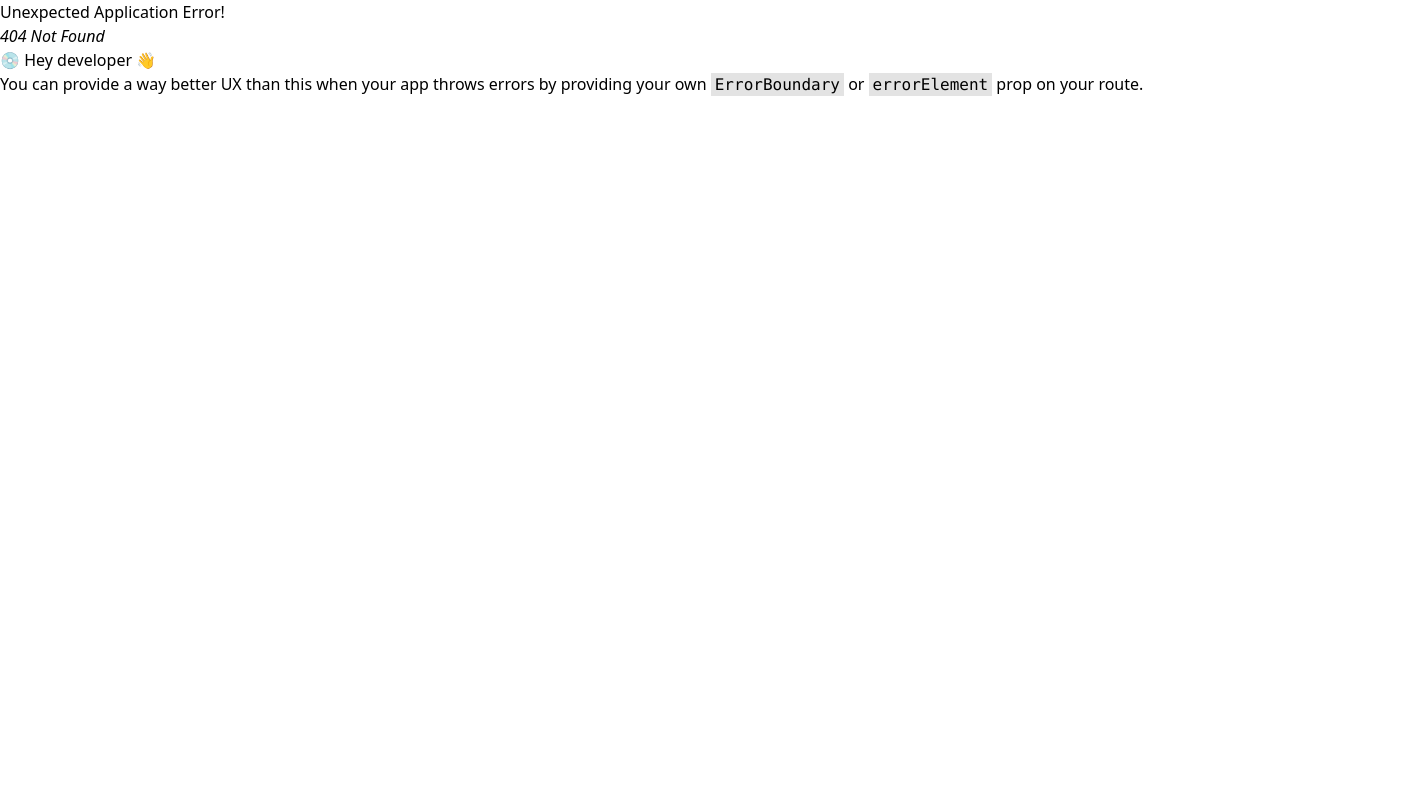
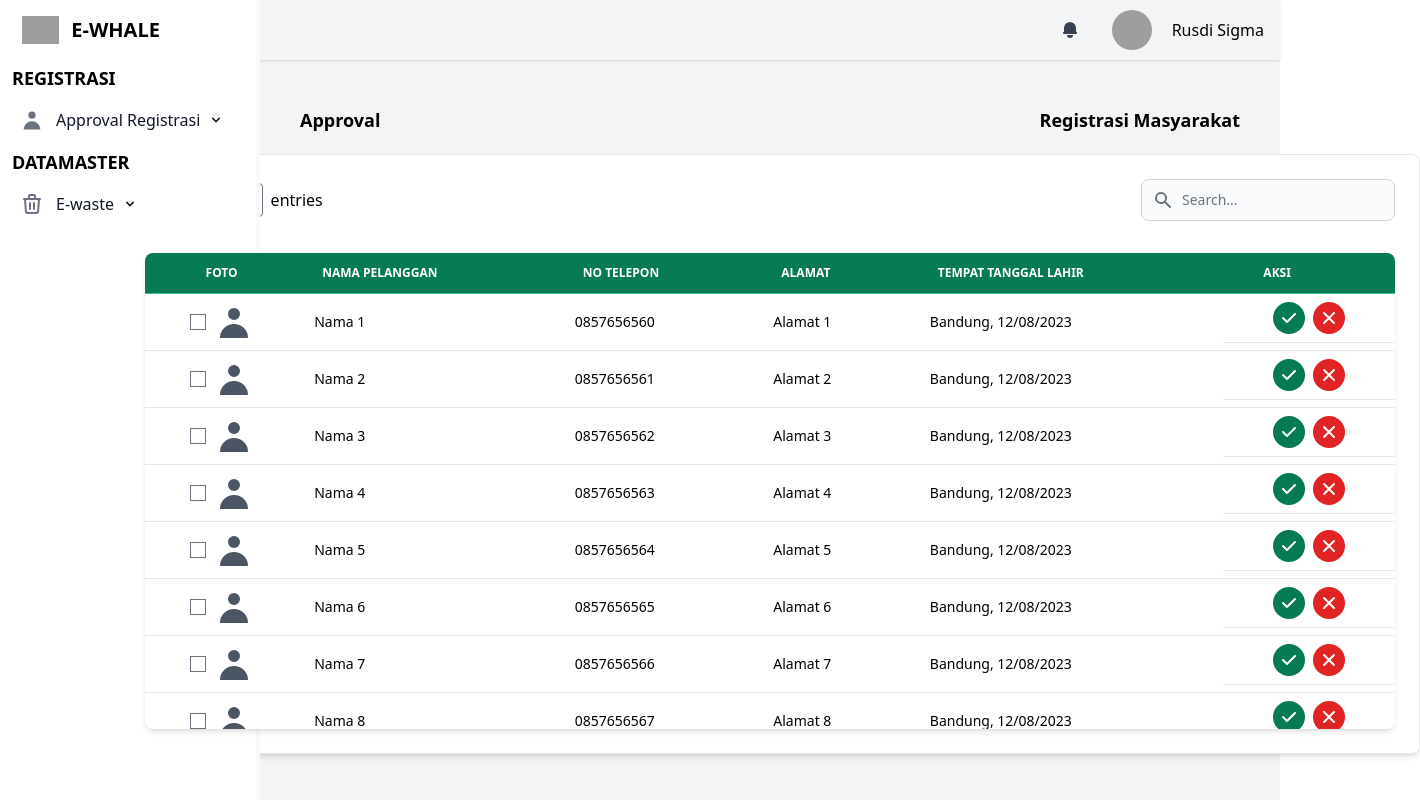
Before and after one commit to e-wastepas-PPL-A/ewastepas-admin-fe, a React (Vite) app: page /register-masyarakat in a window 1280 px wide. Before the commit this address had no page. Shown: the whole page, 1420 px wide, since content can reach past the window. Built offline with nearby package versions, Linux system fonts and the light colour scheme; grey boxes are pictures that could not be loaded.

Commit message:
Slicing UI & Create Table for Registrasi Masyarakat

```diff
--- a/src/components/Sidebar.jsx
+++ b/src/components/Sidebar.jsx
@@ -1,8 +1,8 @@
-
 "use client";
 
+import { useState } from "react"; // Import useState
 import { Sidebar } from "flowbite-react";
-import { HiArchive, HiArrowSmRight, HiChartPie, HiInbox, HiReceiptRefund, HiShoppingBag, HiTable, HiTrash, HiTruck, HiUser, HiUserGroup, HiViewBoards } from "react-icons/hi";
+import { HiTruck, HiUser, HiUserGroup, HiTrash, HiChevronDown, HiOutlineTrash} from "react-icons/hi"; // Impor ikon yang diperlukan
 
 const customTheme = {
   root: {
@@ -11,25 +11,63 @@ const customTheme = {
 }
 
 export default function CustomSidebar() {
+  const [isOpenApproval, setIsOpenApproval] = useState(false); // Status untuk mengatur dropdown Approval Registrasi
+  const [isOpenEwaste, setIsOpenEwaste] = useState(false); // Status untuk mengatur dropdown E-waste
+
   return (
-    <Sidebar aria-label="Sidebar with logo" className="bg-white" theme={customTheme}>
+    <Sidebar aria-label="Sidebar dengan logo" className="bg-white" theme={customTheme}>
       <Sidebar.Logo href="#" img="/dummy-logo.png" imgAlt="">
         E-WHALE
       </Sidebar.Logo>
       <Sidebar.Items>
         <Sidebar.ItemGroup>
-          <Sidebar.Item href="#" icon={HiUser}>
-            Approval Registrasi
+          {/* Title REGISTRASI */}
+          <h2 className="text-lg font-semibold my-2">REGISTRASI</h2>
+          <Sidebar.Item
+            href="#"
+            icon={HiUser}
+            onClick={() => setIsOpenApproval(!isOpenApproval)}
+            className="flex items-center justify-between"
+          >
+            <div className="flex items-center">
+              <span>Approval Registrasi</span>
+              <HiChevronDown className={`ml-2 transition-transform ${isOpenApproval ? 'rotate-180' : ''}`} />
+            </div>
+          </Sidebar.Item>
+          {isOpenApproval && (
+            <Sidebar.ItemGroup>
+              <Sidebar.Item href="/register-masyarakat" icon={HiUserGroup}>
+                Registrasi Masyarakat
               </Sidebar.Item>
               <Sidebar.Item href="#" icon={HiTruck}>
                 Registrasi Kurir
               </Sidebar.Item>
-          <Sidebar.Item href="#" icon={HiUserGroup}>
-            Registrasi Masyarakat
+            </Sidebar.ItemGroup>
+          )}
+
+          {/* Title DATAMASTER */}
+          <h2 className="text-lg font-semibold my-2">DATAMASTER</h2>
+          <Sidebar.Item
+            href="#"
+            icon={HiOutlineTrash}
+            onClick={() => setIsOpenEwaste(!isOpenEwaste)}
+            className="flex items-center justify-between"
+          >
+            <div className="flex items-center">
+              <span>E-waste</span>
+              <HiChevronDown className={`ml-2 transition-transform ${isOpenEwaste ? 'rotate-180' : ''}`} />
+            </div>
           </Sidebar.Item>
+          {isOpenEwaste && (
+            <Sidebar.ItemGroup>
               <Sidebar.Item href="/permintaan-sampah" icon={HiTrash}>
                 Permintaan Sampah
               </Sidebar.Item>
+              <Sidebar.Item href="#" icon={HiTruck}>
+                Penjemputan Sampah
+              </Sidebar.Item>
+            </Sidebar.ItemGroup>
+          )}
         </Sidebar.ItemGroup>
       </Sidebar.Items>
     </Sidebar>
--- /dev/null
+++ b/src/components/TableApproveMasyarakat.jsx
@@ -0,0 +1,53 @@
+"use client";
+
+import { HiUser, HiCheck, HiX } from "react-icons/hi";
+import { Table } from "flowbite-react";
+
+export default function CustomTable() {
+  return (
+    <div className="relative overflow-x-auto shadow-md sm:rounded-lg">
+    <Table className="w-full text-sm text-left rtl:text-right text-black dark:text-black">
+      <thead className="text-xs text-white uppercase bg-green-600 border-b border-green-400 dark:text-white">
+        <tr>
+          <th scope="col" className="px-6 py-2 text-center">Foto</th>
+          <th scope="col" className="px-6 py-3">Nama Pelanggan</th>
+          <th scope="col" className="px-6 py-3">No Telepon</th>
+          <th scope="col" className="px-6 py-3">Alamat</th>
+          <th scope="col" className="px-6 py-3">Tempat Tanggal Lahir</th>
+          <th scope="col" className="px-10 py-3">Aksi</th>
+        </tr>
+      </thead>
+      <tbody>
+        {Array(10).fill().map((_, index) => (
+          <tr key={index} className="bg-white border-b border-grey hover:bg-green-100">
+            <td className="py-2 px-4 border-b text-center">
+              <input type="checkbox" className="mr-2" />
+              <HiUser className="inline-block text-gray-600" size={40} />
+            </td>
+            <td className="py-2 px-4 border-b">Nama {index + 1}</td>
+            <td className="py-2 px-4 border-b">085765656{index}</td>
+            <td className="py-2 px-4 border-b">Alamat {index + 1}</td>
+            <td className="py-2 px-4 border-b">Bandung, 12/08/2023</td>
+            <td className="py-2 px-4 border-b text-center flex items-center justify-center">
+              <button
+                className="bg-green-600 text-white rounded-full w-8 h-8 flex items-center justify-center hover:bg-green-700"
+                title="Ceklis (Approval)"
+              >
+                <HiCheck size={20} />
+              </button>
+              <button
+                className="bg-red-600 text-white rounded-full w-8 h-8 flex items-center justify-center hover:bg-red-700 ml-2"
+                title="Silang (Reject)"
+              >
+                <HiX size={20} />
+              </button>
+            </td>
+          </tr>
+        ))}
+      </tbody>
+    </Table>
+  </div>
+
+
+  );
+}
--- a/src/main.jsx
+++ b/src/main.jsx
@@ -16,7 +16,7 @@ const router = createBrowserRouter([
     element: <App />,
   },
   {
-    path: "/register",
+    path: "/register-masyarakat",
     element: <Register />,
   },
   {
--- a/src/pages/RegisterPage.jsx
+++ b/src/pages/RegisterPage.jsx
@@ -1,7 +1,86 @@
+import { useEffect } from "react";
+import { Card } from "flowbite-react";
+import React from "react";
+import CustomSidebar from "../components/Sidebar";
+import CustomNavbar from "../components/Navbar";
+import CustomTableMasyarakat from "../components/TableApproveMasyarakat";
+import CustomSearchbar from "../components/Searchbar";
+
+
+// Sidebar component
+export function Sidebar1() {
+  return (
+    <div className="Sidebar" style={{
+      position: "fixed",
+      left: 0,
+      top: 0,
+      width: "260px",
+      height: "100vh",
+      backgroundColor: "#f8f9fa"
+    }}>
+      <CustomSidebar />
+    </div>
+  );
+}
+
+// Navbar component
+export function Navbar1() {
+  return (
+    <div style={{ position: "fixed", top: 0, left: "260px", right: 0, height: "60px", backgroundColor: "#343a40", color: "#fff" }}>
+      <CustomNavbar />
+    </div>
+  );
+}
+
+
 export default function Register() {
+  useEffect(() => {
+    document.title = "E-Wastepas | Registrasi Masyarakat";
+  }, []);
+
     return (
-      <h1 className="text-3xl font-bold underline flex justify-center items-center min-h-screen">
-      Halaman Register
-      </h1>
+
+      <div className="bg-gray-100">
+        <Navbar1 />
+        <Sidebar1 />
+
+        <div className="content"
+          style={{
+            marginLeft: "260px",
+            marginTop: "60px",
+            padding: "20px",
+            minHeight: "calc(100vh - 60px)",
+            display: "flex",
+            justifyContent: "center",
+            alignItems: "center" ,
+            flexDirection: "column"
+          }}
+        >
+
+        <div
+          className="flex justify-between items-center w-full"
+          style={{
+            marginBottom: "20px",
+            paddingLeft: "20px",
+            paddingRight: "20px",
+          }}
+        >
+          <h2 className="text-lg font-bold">Approval</h2>
+          <h1 className="text-lg font-bold">Registrasi Masyarakat</h1>
+        </div>
+
+          <Card
+            style={{
+              width: "1300px",
+              height: "600px"
+              }}
+          >
+            <CustomSearchbar style={{ marginRight: "sm-7" }}/>
+            <CustomTableMasyarakat/>
+          </Card>
+
+        </div>
+
+      </div>
     );
 }
```
Lines whose indentation alone changed are shown as unchanged.
